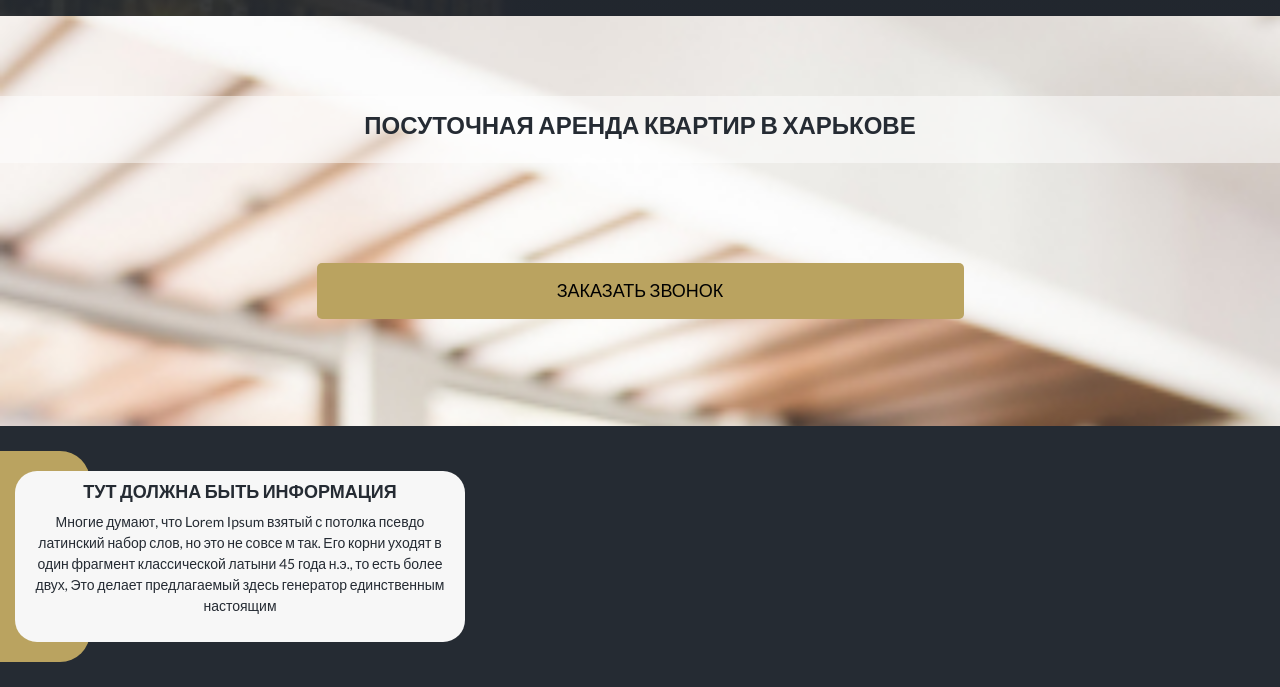
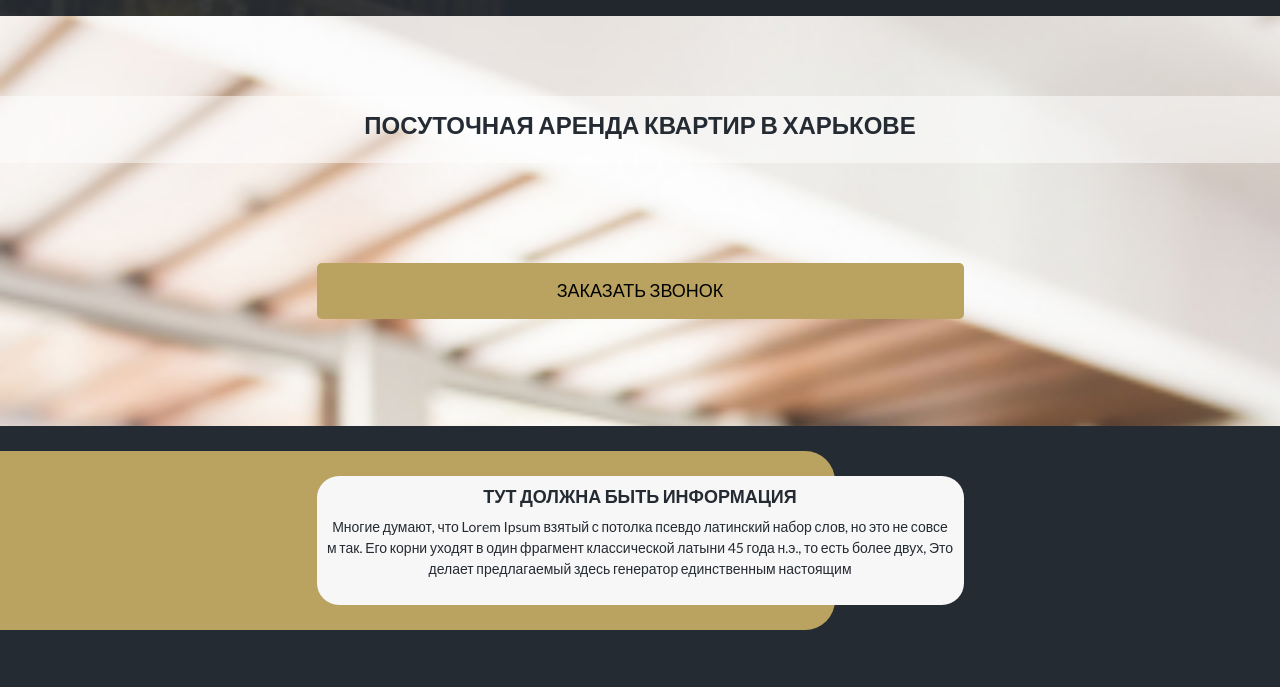
Before and after one commit to Aleksey2892/project-kharkov-rent, a website: page src/index.html in a window 1280 px wide. Shown: the part 129-816 px from the top of the page. Drawn offline with nearby package versions, Linux system fonts and the light colour scheme; files that its build step writes are made by us from their sources.

Commit message:
fix js dynamic widh and height

```diff
--- a/src/html/main/content.html
+++ b/src/html/main/content.html
@@ -14,7 +14,8 @@
 </section> -->
 
 <section class="info">
-  <div class="block-title-wrapper" id="tit-wrap">
+  <div class="block-title-wrapper"></div>
+  <div class="container">
     <div class="info__block-title block-title">
       <h2 class="block-title__heading">Тут должна быть информация</h2>
       <p class="block-title__text">
--- a/src/js/main.js
+++ b/src/js/main.js
@@ -2,16 +2,11 @@ $('.burger-menu').click(function() {
   $(this).toggleClass('burger-menu--active');
 });
 
-const titleWidth = document.querySelector('.block-title').clientWidth;
-console.log(`Получили значение ширины: ${titleWidth}`);
+// dynamic width using js '1.0'
+const titleMargin = document.querySelector('.block-title').offsetLeft; // get 'margin'
+let titleWidth = document.querySelector('.block-title').clientWidth; // get 'width'
+titleWidth = titleWidth * 0.8 + titleMargin; // increase the width by the margin 'value'
+document.querySelector('.block-title-wrapper').style.width = `${titleWidth}px`; // assign 'width'
 
-const calc = titleWidth * 0.2;
-console.log(`Сделали манипуляции: ${calc}`);
-
-document.querySelector('.block-title-wrapper').style.width = `${calc}px`;
-
-console.log(
-  `Присвоили такой результат: ${
-    document.querySelector('.block-title-wrapper').style.width
-  }`,
-);
+const titleHeight = document.querySelector('.block-title').clientHeight + 50; // get 'height'
+document.querySelector('.block-title-wrapper').style.height = `${titleHeight}px`; // assign 'height'
--- a/src/sass/components/content.scss
+++ b/src/sass/components/content.scss
@@ -1,30 +1,30 @@
 .info {
   padding: 25px 0;
+  position: relative;
 }
 
 .block-title-wrapper {
-  padding: 20px 0;
   background-color: $gold;
-  width: 250px;
   border-bottom-right-radius: 30px;
   border-top-right-radius: 30px;
-  position: relative;
-  @media (min-width: 480px) {
-    width: 400px;
-  }
+  position: absolute;
+  // @media (min-width: 480px) {
+  //   width: 400px;
+  // }
 }
 
 .block-title {
-  width: 290px;
+  margin: 0 auto;
+  width: 100%;
   padding: 10px;
+  top: 25px;
   background-color: $main-white;
   text-align: center;
   border-radius: 22px;
   position: relative;
-  left: 15px;
-  @media (min-width: 480px) {
-    width: 450px;
-  }
+  // @media (min-width: 480px) {
+  //   width: 450px;
+  // }
 }
 
 .block-title__heading {
```
Also changed, not shown: 1 other file.
